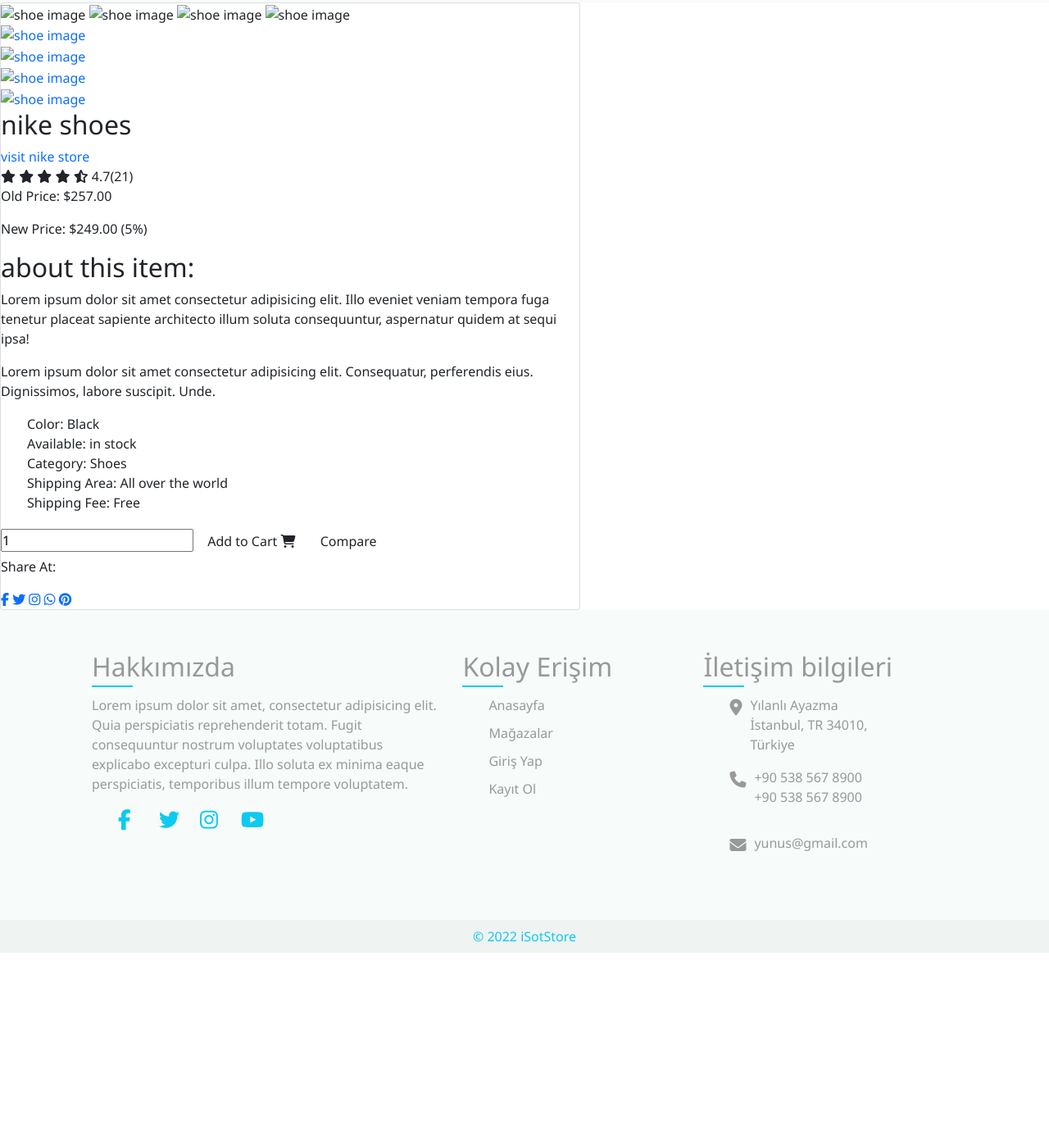
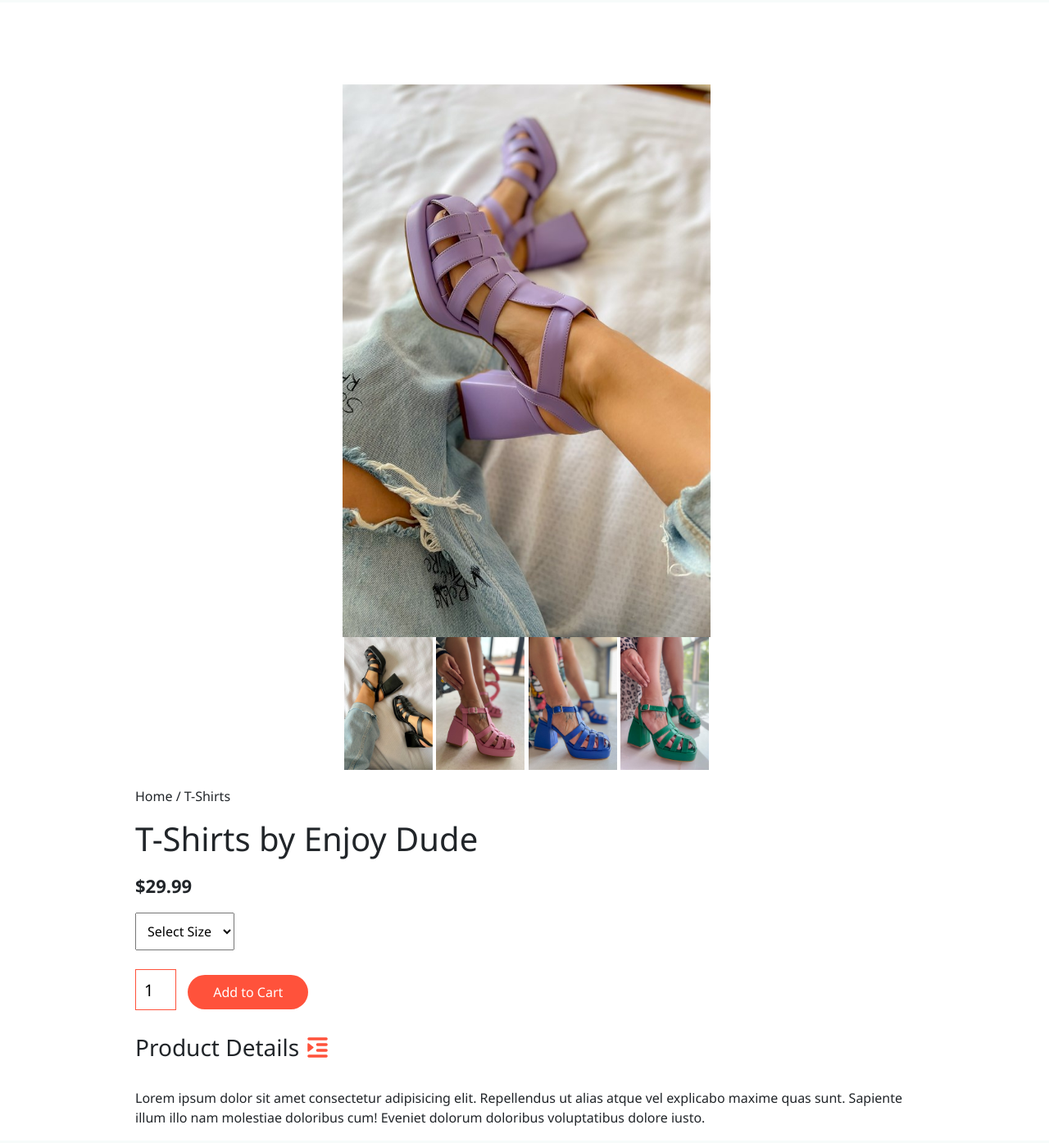
Before and after one commit to yunuselci/FrontEndFinalProject, a plain HTML site: page product.html in a window 1280 px wide. Shown: the part 77-1471 px from the top of the page at 82% size. Before the commit the page ends 1239 px from the top, so only its background shows below. Drawn offline with nearby package versions, Linux system fonts and the light colour scheme.

Commit message:
WIP: Example Product

```diff
--- a/product.html
+++ b/product.html
@@ -29,101 +29,48 @@
     </div>
     <!-- Navbar End -->
 
-    <div class = "card-wrapper">
-        <div class = "card">
-          <!-- card left -->
-          <div class = "product-imgs">
-            <div class = "img-display">
-              <div class = "img-showcase">
-                <img src = "shoes_images/shoe_1.jpg" alt = "shoe image">
-                <img src = "shoes_images/shoe_2.jpg" alt = "shoe image">
-                <img src = "shoes_images/shoe_3.jpg" alt = "shoe image">
-                <img src = "shoes_images/shoe_4.jpg" alt = "shoe image">
+    <div class="small-container single-product">
+        <div class="row">
+            <div class="col-2">
+                <img src="Images/shoe1.jpg" width="100%" id="ProductImg">
+                <div class="small-img-row">
+                    <div class="small-img-col">
+                        <img src="Images/shoe2.jpg" width="100%" class="small-img">
                     </div>
+                    <div class="small-img-col">
+                        <img src="Images/shoe3.jpg" width="100%" class="small-img">
                     </div>
-            <div class = "img-select">
-              <div class = "img-item">
-                <a href = "#" data-id = "1">
-                  <img src = "shoes_images/shoe_1.jpg" alt = "shoe image">
-                </a>
+                    <div class="small-img-col">
+                        <img src="Images/shoe4.jpg" width="100%" class="small-img">
                     </div>
-              <div class = "img-item">
-                <a href = "#" data-id = "2">
-                  <img src = "shoes_images/shoe_2.jpg" alt = "shoe image">
-                </a>
-              </div>
-              <div class = "img-item">
-                <a href = "#" data-id = "3">
-                  <img src = "shoes_images/shoe_3.jpg" alt = "shoe image">
-                </a>
-              </div>
-              <div class = "img-item">
-                <a href = "#" data-id = "4">
-                  <img src = "shoes_images/shoe_4.jpg" alt = "shoe image">
-                </a>
+                    <div class="small-img-col">
+                        <img src="Images/shoe5.jpg" width="100%" class="small-img">
                     </div>
                 </div>
             </div>
-          <!-- card right -->
-          <div class = "product-content">
-            <h2 class = "product-title">nike shoes</h2>
-            <a href = "#" class = "product-link">visit nike store</a>
-            <div class = "product-rating">
-              <i class = "fas fa-star"></i>
-              <i class = "fas fa-star"></i>
-              <i class = "fas fa-star"></i>
-              <i class = "fas fa-star"></i>
-              <i class = "fas fa-star-half-alt"></i>
-              <span>4.7(21)</span>
-            </div>
-
-            <div class = "product-price">
-              <p class = "last-price">Old Price: <span>$257.00</span></p>
-              <p class = "new-price">New Price: <span>$249.00 (5%)</span></p>
-            </div>
-
-            <div class = "product-detail">
-              <h2>about this item: </h2>
-              <p>Lorem ipsum dolor sit amet consectetur adipisicing elit. Illo eveniet veniam tempora fuga tenetur placeat sapiente architecto illum soluta consequuntur, aspernatur quidem at sequi ipsa!</p>
-              <p>Lorem ipsum dolor sit amet consectetur adipisicing elit. Consequatur, perferendis eius. Dignissimos, labore suscipit. Unde.</p>
-              <ul>
-                <li>Color: <span>Black</span></li>
-                <li>Available: <span>in stock</span></li>
-                <li>Category: <span>Shoes</span></li>
-                <li>Shipping Area: <span>All over the world</span></li>
-                <li>Shipping Fee: <span>Free</span></li>
-              </ul>
-            </div>
-
-            <div class = "purchase-info">
-              <input type = "number" min = "0" value = "1">
-              <button type = "button" class = "btn">
-                Add to Cart <i class = "fas fa-shopping-cart"></i>
-              </button>
-              <button type = "button" class = "btn">Compare</button>
-            </div>
-
-            <div class = "social-links">
-              <p>Share At: </p>
-              <a href = "#">
-                <i class = "fab fa-facebook-f"></i>
-              </a>
-              <a href = "#">
-                <i class = "fab fa-twitter"></i>
-              </a>
-              <a href = "#">
-                <i class = "fab fa-instagram"></i>
-              </a>
-              <a href = "#">
-                <i class = "fab fa-whatsapp"></i>
-              </a>
-              <a href = "#">
-                <i class = "fab fa-pinterest"></i>
-              </a>
+            <div class="col2">
+                <p>Home / T-Shirts</p>
+                <h1>T-Shirts by Enjoy Dude</h1>
+                <h4>$29.99</h4>
+                <select>
+                    <option>Select Size</option>
+                    <option>XXL</option>
+                    <option>XL</option>
+                    <option>LARGE</option>
+                    <option>MEDIUM</option>
+                    <option>SMALL</option>
+                </select>
+                <input type="number" value="1">
+                <a href="" class="btn">Add to Cart</a>
+                <h3>Product Details<i class="fa fa-indent"></i></h3>
+                <br>
+                <p>Lorem ipsum dolor sit amet consectetur adipisicing elit. Repellendus ut alias atque vel explicabo
+                    maxime quas sunt. Sapiente illum illo nam molestiae doloribus cum! Eveniet dolorum doloribus
+                    voluptatibus dolore iusto.</p>
             </div>
         </div>
     </div>
-      </div>
+
 
     <!-- Footer Section -->
     <div class="footer-section">
@@ -183,6 +130,18 @@
     <script src="https://cdn.jsdelivr.net/npm/bootstrap@5.0.2/dist/js/bootstrap.bundle.min.js"
         integrity="sha384-MrcW6ZMFYlzcLA8Nl+NtUVF0sA7MsXsP1UyJoMp4YLEuNSfAP+JcXn/tWtIaxVXM"
         crossorigin="anonymous"></script>
+
+    <script>
+        var ProductImg = document.getElementById("ProductImg");
+        var SmallImg = document.getElementsByClassName("small-img");
+
+        for (let i = 0; i < 4; i++) {
+            SmallImg[i].onclick = function () {
+                ProductImg.src = SmallImg[i].src;
+            }
+        }
+
+    </script>
 </body>
 
 </html>
--- a/styles.css
+++ b/styles.css
@@ -1,5 +1,3 @@
-@import url('https://fonts.googleapis.com/css2?family=Open+Sans:wght@300;400;600;700;800&display=swap');
-
 * {
     padding: 0;
     margin: 0;
@@ -36,18 +34,18 @@ a {
     color: #0dcaf0;
 }
 
-.navigation  ul {
+.navigation ul {
     float: right;
     margin-right: 20px;
 }
 
-.navigation  ul li {
+.navigation ul li {
     display: inline-block;
     line-height: 80px;
     margin: 0 5px;
 }
 
-.navigation  ul li a {
+.navigation ul li a {
     color: #999;
     font-size: 17px;
     padding: 7px 13px;
@@ -55,7 +53,8 @@ a {
     text-transform: uppercase;
 }
 
-.navigation a.active, a:hover {
+.navigation a.active,
+a:hover {
     background: #0dcaf0;
     transition: .5s;
     color: #ffffff;
@@ -287,6 +286,7 @@ footer p {
 
 /* footer end */
 
+/* products */
 .products {
     transition: all 0.4s cubic-bezier(0, 1.57, .67, 1.18);
 }
@@ -421,6 +421,99 @@ footer p {
     margin-bottom: 5px;
 }
 
+/* produtcs end */
+
+/* Example Product */
+
+.small-container {
+    max-width: 1000px;
+    margin: auto;
+    padding-left: 25px;
+    padding-right: 20px;
+}
+
+.row {
+    display: flex;
+    align-items: center;
+    flex-wrap: wrap;
+    justify-content: space-around;
+}
+
+.single-product {
+    margin-top: 80px;
+}
+
+.small-img-row {
+    display: flex;
+    justify-content: space-around;
+}
+
+.col-2 img {
+    max-width: 100%;
+    padding: 50px 0;
+}
+
+.small-img-col {
+    flex-basis: 24%;
+    cursor: pointer;
+}
+
+.single-product .col-2 img {
+    padding: 0;
+}
+
+.single-product .col-2 {
+    padding: 20px;
+}
+
+.col-2{
+    flex-basis: 50%;
+    min-width: 300px;
+}
+
+.col-2 h1{
+    font-size: 50px;
+    line-height: 60px;
+    margin: 25px 0;
+}
+
+.single-product select{
+    display: block;
+    padding: 10px;
+    margin-top: 20px;
+}
+
+.single-product h4{
+    margin: 20px 0;
+    font-size: 22px;
+    font-weight: bold;
+}
+.single-product input{
+    width: 50px;
+    height: 50px;
+    padding-left: 10px;
+    font-size: 20px;
+    margin-right: 10px;
+    border: 1px solid #ff523b;
+}
+input:focus{
+    outline: none;
+}
+.single-product .fa{
+    color: #ff523b;
+    margin-left: 10px;
+}
+.btn{
+    display: inline-block;
+    background: #ff523b;
+    color: #fff;
+    padding: 8px 30px;
+    margin: 30px 0;
+    border-radius: 30px;
+}
+.btn:hover{
+    background: #563434;
+}
 
 
 
```
Also changed, not shown: stores.html (+2 -2 lines), Images/shoe1.jpg (added), Images/shoe2.jpg (added), Images/shoe3.jpg (added), Images/shoe4.jpg (added), Images/shoe5.jpg (added). Lines whose indentation alone changed are shown as unchanged.
